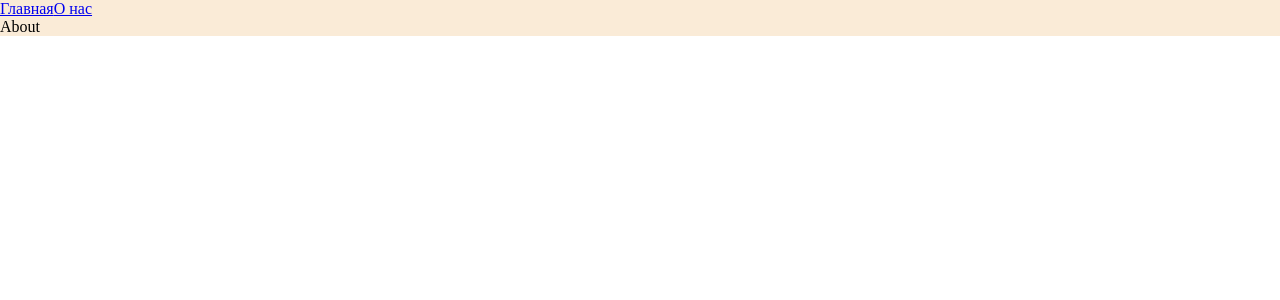
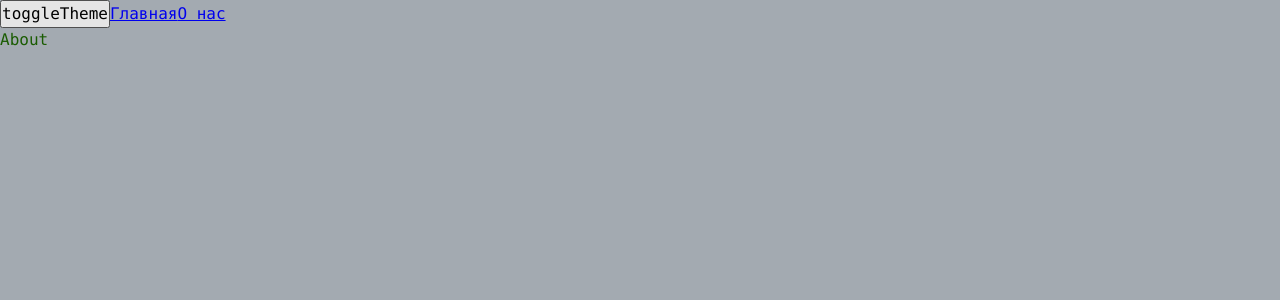
Before and after one commit to RybnikovV/courseUlbi, a React app: page /about in a window 1280 px wide. Shown: the top 300 px of the page. Built offline with nearby package versions, Linux system fonts and the light colour scheme.

Commit message:
lesson 1_7

```diff
--- a/src/App.tsx
+++ b/src/App.tsx
@@ -1,14 +1,16 @@
-import { Outlet, Route, Routes, Link } from 'react-router-dom';
-import "./app.scss";
-import About from './pages/AboutPage/About';
-import Main from './pages/MainPage/Main';
+import { Route, Routes, Link } from 'react-router-dom';
+import "./styles/index.scss";
 import MainLazy from './pages/MainPage/MainLazy';
 import AboutLazy from './pages/AboutPage/AboutLazy';
 import { Suspense } from 'react';
+import useTheme from './theme/useTheme';
 
 const App = () => {
+  const { theme, changeTheme } = useTheme();
+
   return (
-    <div className='app'>
+    <div className={`app ${theme}`}>
+      <button onClick={changeTheme}>toggleTheme</button>
       <Link to={'/'}>Главная</Link>
       <Link to={'/about'}>О нас</Link>
       <Suspense fallback={<div>Loading...</div>}>
--- a/src/app.scss
+++ /dev/null
@@ -1,8 +0,0 @@
-* {
-  margin: 0;
-  padding: 0;
-}
-
-.app {
-  background-color: antiquewhite;
-}
--- a/src/index.tsx
+++ b/src/index.tsx
@@ -1,10 +1,13 @@
 import { createRoot } from 'react-dom/client';
 import App from './App';
 import { BrowserRouter } from 'react-router-dom';
+import ThemeProvider from './theme/ThemeProvider';
 
 const root = createRoot(document.getElementById('root'));
 root.render(
   <BrowserRouter>
-    <App/>
+    <ThemeProvider>
+      <App/>
+    </ThemeProvider>
   </BrowserRouter>
 );
--- /dev/null
+++ b/src/styles/index.scss
@@ -0,0 +1,11 @@
+@import './reset.scss';
+@import './variable/global.scss';
+@import './theme/dark/darkTheme.scss';
+@import './theme/light/ligthTheme.scss';
+
+.app {
+  min-height: 100vh;
+  background-color: var(--bg-color);
+  font: var(--font-m);
+  color: var(--primary-color);
+}
--- /dev/null
+++ b/src/styles/reset.scss
@@ -0,0 +1,13 @@
+* {
+  margin: 0;
+  padding: 0;
+  box-sizing: border-box;
+}
+
+input,
+button,
+textarea,
+select {
+  margin: 0;
+  font: inherit;
+}
--- /dev/null
+++ b/src/styles/theme/dark/darkTheme.scss
@@ -0,0 +1,7 @@
+.app.dark {
+  --bg-color: #0A335F;
+  --bg-color-secondary: #225d6e;
+
+  --primary-color: #379D12;
+  --secondary-color: #318CE7;
+}
--- /dev/null
+++ b/src/styles/theme/light/ligthTheme.scss
@@ -0,0 +1,7 @@
+.app.light {
+  --bg-color: #a3aab1;
+  --bg-color-secondary: #55595e;
+
+  --primary-color: #1a5c02;
+  --secondary-color: #000911;
+}
--- /dev/null
+++ b/src/styles/variable/global.scss
@@ -0,0 +1,15 @@
+:root {
+  --font-family: Consolas, "Times New Roman", Serif;
+
+  --font-size-s: 12px;
+  --font-line-height-s: 16px;
+  --font-s: var(--font-size-s) / var(--font-line-height-s) var(--font-family);
+
+  --font-size-m: 16px;
+  --font-line-height-m: 24px;
+  --font-m: var(--font-size-m) / var(--font-line-height-m) var(--font-family);
+
+  --font-size-l: 24px;
+  --font-line-height-l: 32px;
+  --font-l: var(--font-size-l) / var(--font-line-height-l) var(--font-family);
+}
--- /dev/null
+++ b/src/theme/ThemeContext.ts
@@ -0,0 +1,15 @@
+import { createContext } from 'react';
+
+export enum Themes {
+  DARK='dark',
+  LIGHT='light'
+};
+
+export interface ThemeContextProps {
+  theme?: Themes;
+  setTheme?: (theme: Themes) => void;
+};
+
+export const ThemeContext = createContext<ThemeContextProps>({});
+
+export const LOCAL_STORAGE_THEME_KEY = 'theme';
--- /dev/null
+++ b/src/theme/ThemeProvider.tsx
@@ -0,0 +1,19 @@
+import { ThemeContext, LOCAL_STORAGE_THEME_KEY, Themes } from './ThemeContext';
+import { useState, FC, PropsWithChildren } from 'react';
+
+const themeByLocalStorage = localStorage.getItem(LOCAL_STORAGE_THEME_KEY) as Themes;
+
+const ThemeProvider: FC<PropsWithChildren> = ({children}) => {
+  const [theme, setTheme] = useState<Themes>(themeByLocalStorage || Themes.LIGHT);
+
+  return (
+    <ThemeContext.Provider value={{
+      theme,
+      setTheme,
+    }}>
+      {children}
+    </ThemeContext.Provider>
+  )
+};
+
+export default ThemeProvider;
--- /dev/null
+++ b/src/theme/useTheme.ts
@@ -0,0 +1,26 @@
+import { useContext } from 'react';
+import { LOCAL_STORAGE_THEME_KEY, ThemeContext } from './ThemeContext';
+import { Themes } from './ThemeContext';
+
+
+interface useThemeResult {
+  theme: string;
+  changeTheme: () => void
+}
+
+const useTheme = (): useThemeResult => {
+  const {theme, setTheme} = useContext(ThemeContext);
+
+  const changeTheme = () => {
+    const actualTheme = theme === Themes.DARK ? Themes.LIGHT : Themes.DARK;
+    localStorage.setItem(LOCAL_STORAGE_THEME_KEY, actualTheme);
+    setTheme(actualTheme)
+  };
+
+  return {
+    theme,
+    changeTheme,
+  }
+}
+
+export default useTheme;
```
Also changed, not shown: term.txt (added).
